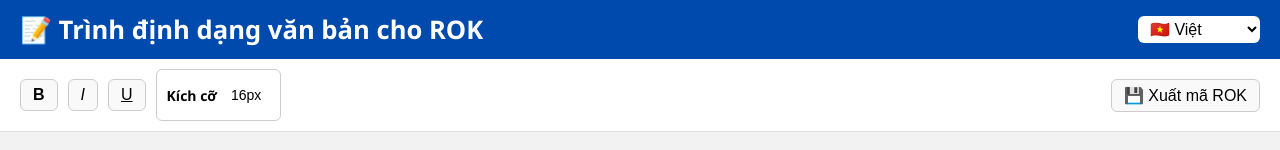
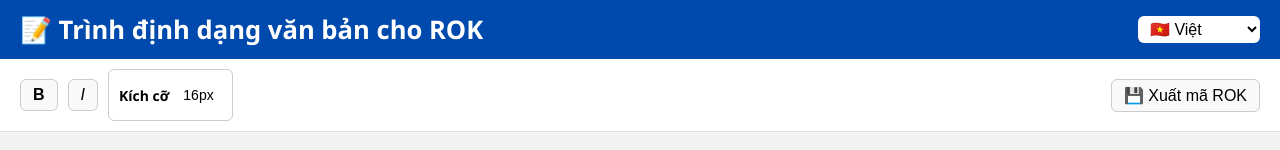
Before and after one commit to PeHatHat/ROK_MAIL_5W_Velorian, a plain HTML site: page index.html in a window 1280 px wide. Shown: the top 150 px of the page. Drawn offline with nearby package versions, Linux system fonts and the light colour scheme; a script that the page names is missing.

Commit message:
Lỗi Gạch Chân Nhây quá điiii

```diff
--- a/index.html
+++ b/index.html
@@ -22,8 +22,6 @@
   <div class="toolbar">
     <button id="boldBtn" title="In đậm"><b>B</b></button>
     <button id="italicBtn" title="In nghiêng"><i>I</i></button>
-    <button id="underlineBtn" title="Gạch chân"><u>U</u></button>
-
     <div class="font-size-group">
      <label for="fontSize" data-i18n="size">Kích cỡ</label>
      <select id="fontSize">
```
